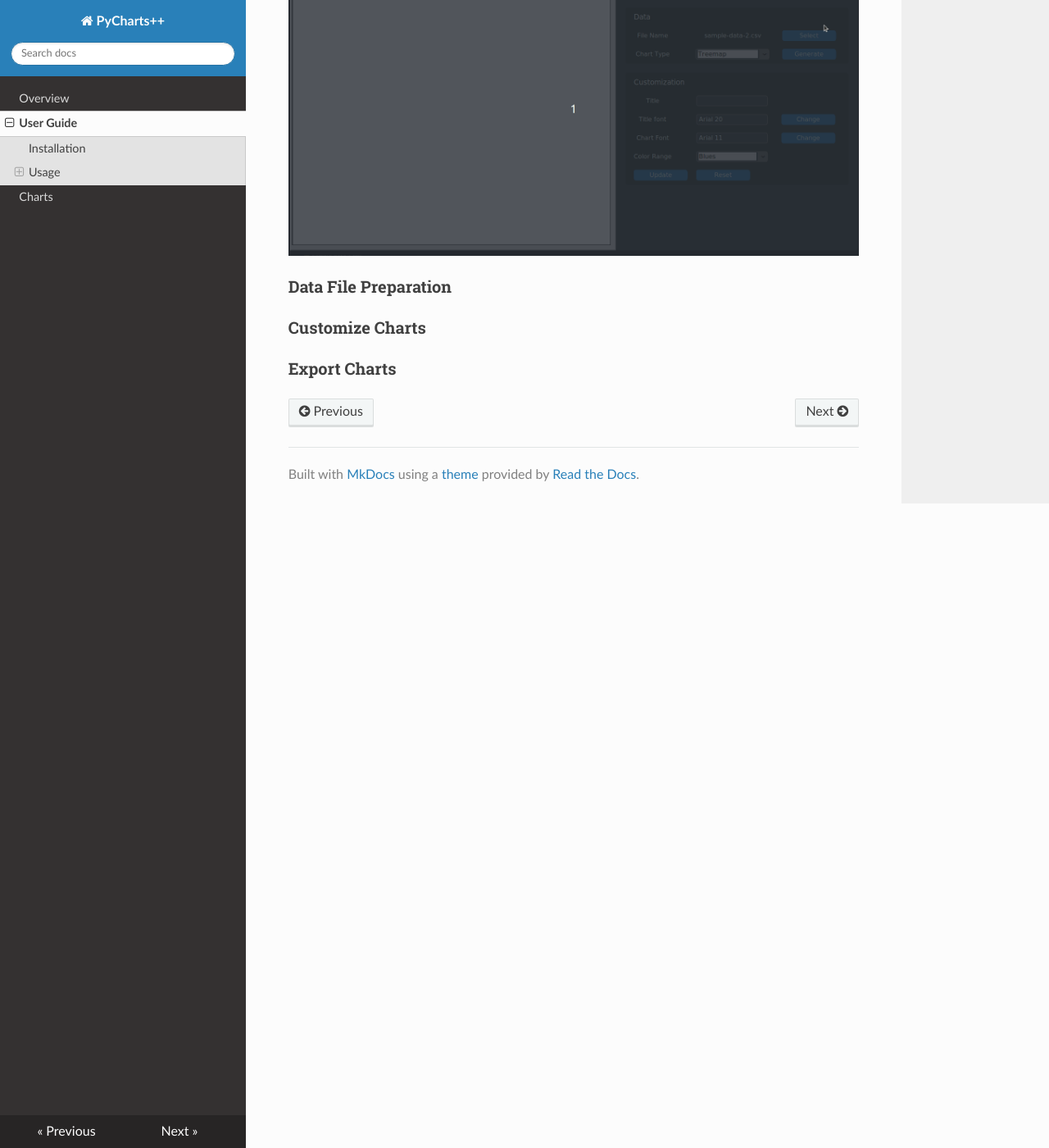
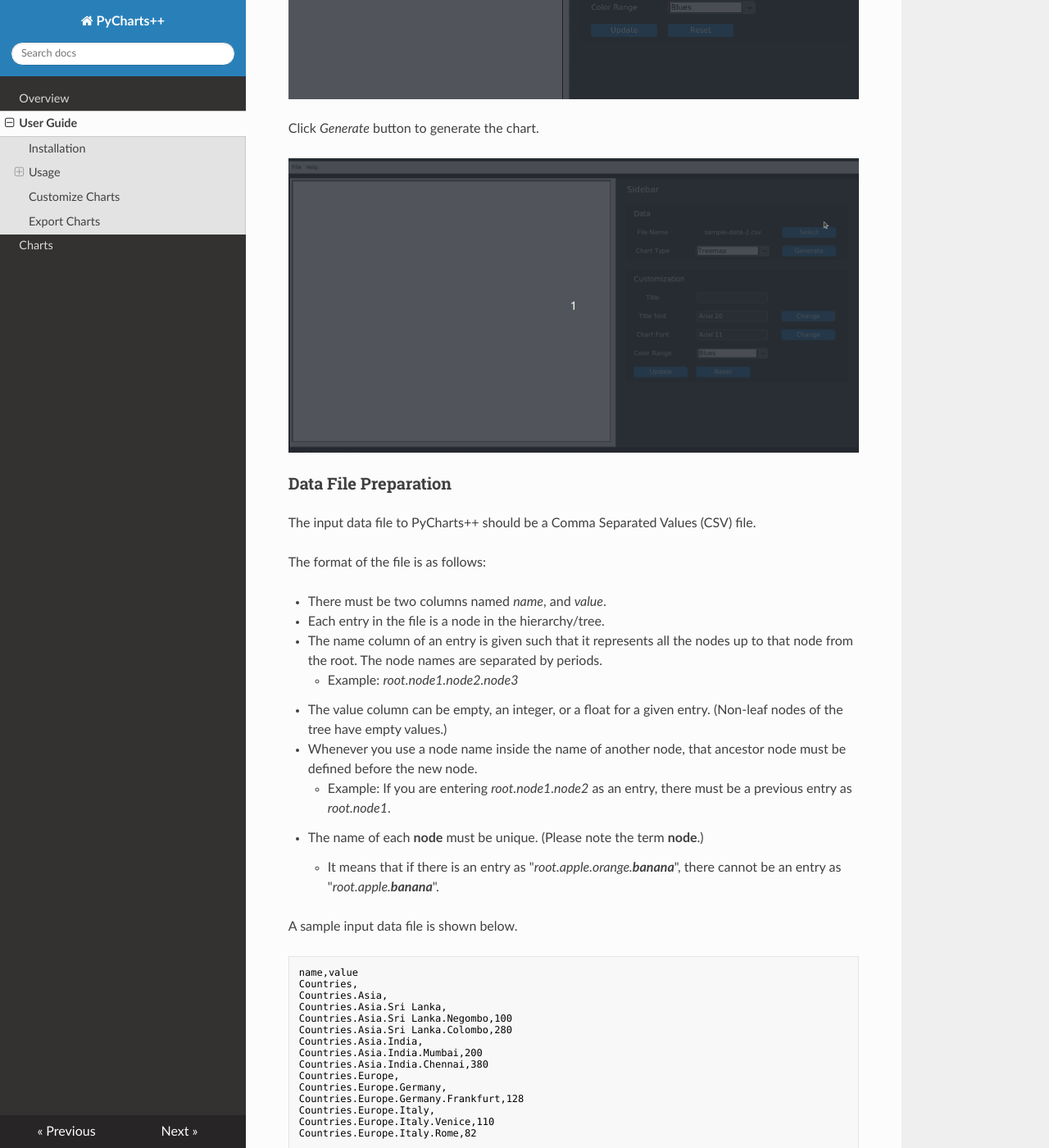
Before and after one commit to nimanthadilz/pycharts, an MkDocs documentation site: the page built from docs/user_guide.md, in a window 1280 px wide and 1400 px high, scrolled down 1373 px. Shown: the whole window at 82% size. Built offline with MkDocs 1.6.1, drawn with Linux system fonts in a browser that asks for light colours; nearby versions of some CDN libraries; some of the changed text lies outside the part shown.

Commit message:
Update docs

````diff
--- a/docs/user_guide.md
+++ b/docs/user_guide.md
@@ -1,11 +1,18 @@
 # User Guide
 
+- [Installation](user_guide.md#installation)
+- [Usage](user_guide.md#usage)
+    - [Basic Usage](user_guide.md#basic-usage)
+    - [Data File Preparation](user_guide.md#data-file-preparation)
+- [Customize Charts](user_guide.md#customize-charts)
+- [Export Charts](user_guide.md#export-charts)
+
 ## Installation
-
+TODO
 ## Usage
 
 ### Basic Usage
-To generate a chart using PyCharts++, you need to provide a CSV data file in a pre-defined format to the program. See the [Data File Preparation]() section for more information.
+To generate a chart using PyCharts++, you need to provide a CSV data file in a pre-defined format to the program. See the [Data File Preparation](user_guide.md#data-file-preparation) section for more information.
 
 You can select the data file by clicking on the _Select_ button in the _Data_ section of the _Sidebar_.
 
@@ -20,7 +27,60 @@
 ![generate chart](img/generate_chart.gif)
 
 ### Data File Preparation
+The input data file to PyCharts++ should be a Comma Separated Values (CSV) file.
 
-### Customize Charts
+The format of the file is as follows:
 
-### Export Charts
+- There must be two columns named _name_, and _value_.
+- Each entry in the file is a node in the hierarchy/tree.
+- The name column of an entry is given such that it represents all the nodes up to that node from the root. The node names are separated by periods.
+    - Example: _root.node1.node2.node3_
+- The value column can be empty, an integer, or a float for a given entry. (Non-leaf nodes of the tree have empty values.)
+- Whenever you use a node name inside the name of another node, that ancestor node must be defined before the new node.
+    - Example: If you are entering _root.node1.node2_ as an entry, there must be a previous entry as _root.node1_.
+- The name of each **node** must be unique. (Please note the term **node**.)
+    - It means that if there is an entry as "_root.apple.orange.**banana**_", there cannot be an entry as "_root.apple.**banana**_".
+
+A sample input data file is shown below.
+
+```{.csv}
+name,value
+Countries,
+Countries.Asia,
+Countries.Asia.Sri Lanka,
+Countries.Asia.Sri Lanka.Negombo,100
+Countries.Asia.Sri Lanka.Colombo,280
+Countries.Asia.India,
+Countries.Asia.India.Mumbai,200
+Countries.Asia.India.Chennai,380
+Countries.Europe,
+Countries.Europe.Germany,
+Countries.Europe.Germany.Frankfurt,128
+Countries.Europe.Italy,
+Countries.Europe.Italy.Venice,110
+Countries.Europe.Italy.Rome,82
+```
+
+## Customize Charts
+PyCharts++ offers few options to customize the charts generated.
+
+- Title
+    - You can enter a title for the generated chart.
+- Title font
+    - You can set the title's font family and font size.
+- Chart font
+    - You can change the font family and the font size of the text inside the chart.
+- Color Map
+    - You can select a color map for the colors of the chart.
+
+After setting the attributes, you need to click _Update_ to update the chart.
+
+![Customization options](img/customization_section.png)
+
+## Export Charts
+
+You can export the generated charts into Portable Network Graphic (PNG) format.
+
+To export, click _File_ from the Menu, then click _Save as_. A dialog will appear to select the location to save the output.
+
+![Export chart](img/save_as.png)
````
Also changed, not shown: docs/img/customization_section.png (added), docs/img/save_as.png (added).
